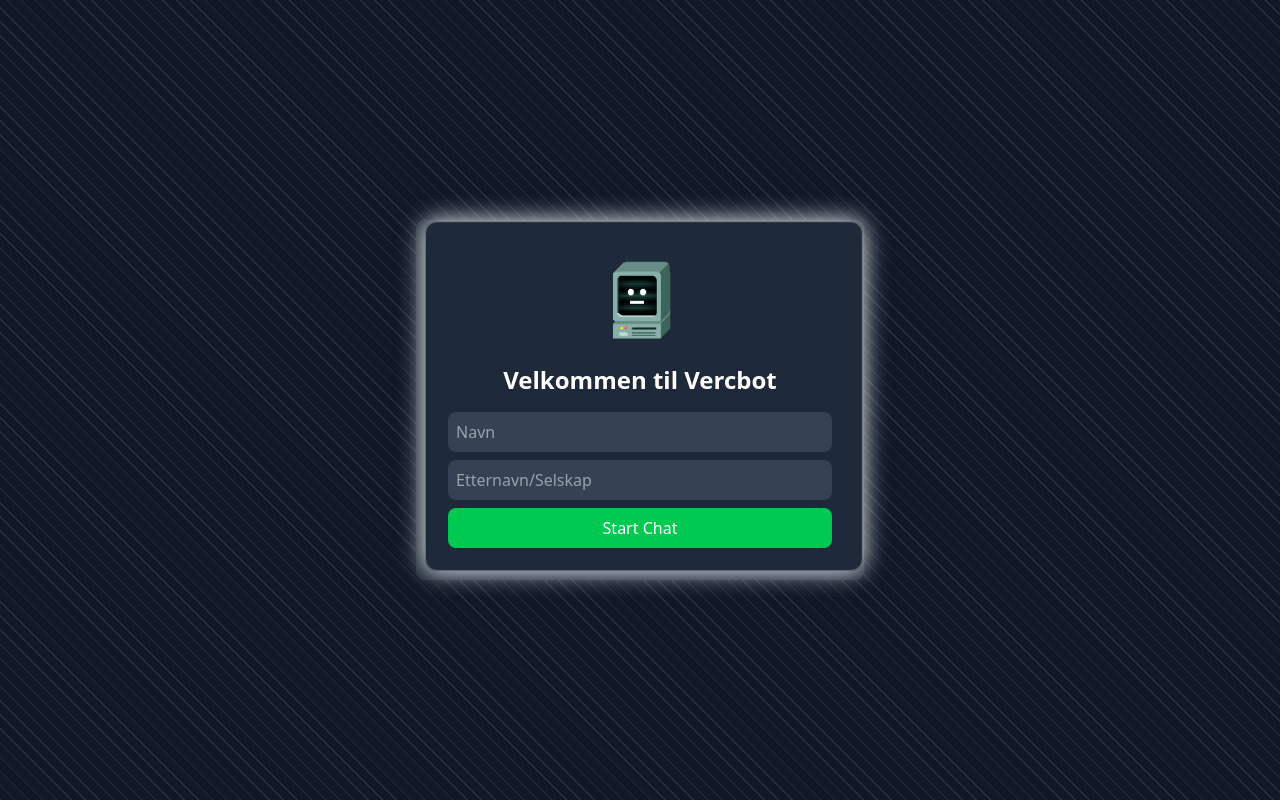
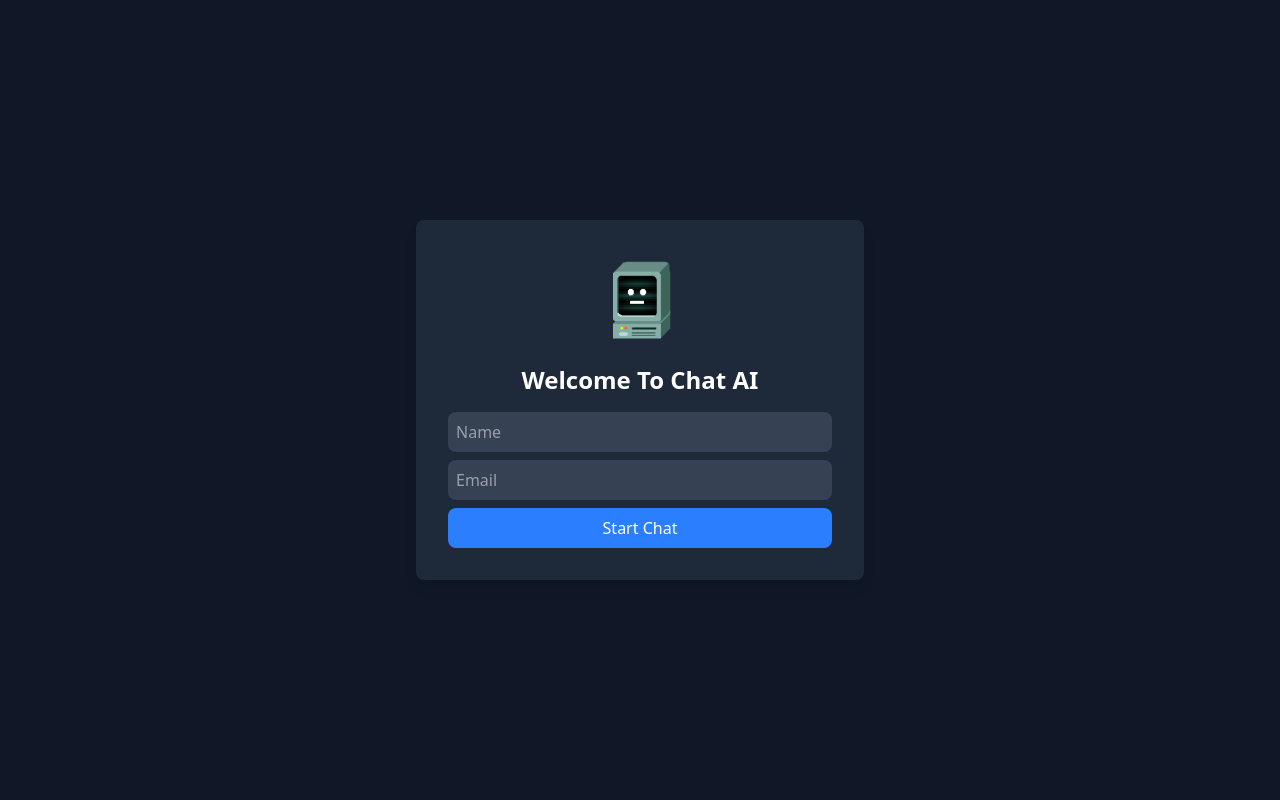
Before and after one commit to thewanish/limeprosjekt, a Vue app: page / in a window 1280 px wide. Built offline with nearby package versions, Linux system fonts and the light colour scheme.

Commit message:
Update HomeView.vue

```diff
--- a/src/views/HomeView.vue
+++ b/src/views/HomeView.vue
@@ -15,7 +15,7 @@
 
 const createUser = async () => {
   if (!name.value || !email.value) {
-    error.value = 'Trenger navn og email eller etternavn';
+    error.value = 'Name and email are required';
     return;
   }
 
@@ -38,7 +38,7 @@
 
     router.push('/chat');
   } catch (err) {
-    error.value = 'Noe gikk galt. Prøv igjen';
+    error.value = 'Something went wrong. Please try again';
   } finally {
     loading.value = false;
   }
@@ -46,105 +46,35 @@
 </script>
 
 <template>
-  <div class="h-screen flex items-center justify-center bg-gray-900 text-white relative overflow-hidden">
-    <!-- Animated lines background (Unchanged) -->
-    <div class="absolute inset-0 w-full h-full lines-bg"></div>
-
-    <!-- Container for login form with glowing snake-like effect -->
-    <div class="relative z-10 p-8 bg-gray-800 rounded-lg shadow-lg w-full max-w-md">
-      <!-- Glowing snake box around the login container -->
-      <div class="absolute inset-0 snake-box"></div>
-
+  <div class="h-screen flex items-center justify-center bg-gray-900 text-white">
+    <div class="p-8 bg-gray-800 rounded-lg shadow-lg w-full max-w-md">
       <img :src="robotImage" alt="" class="mx-auto w-24 h-24 mb-4" />
       <h1 class="text-2xl font-semibold mb-4 text-center">
-        Velkommen til Vercbot
+        Welcome To Chat AI
       </h1>
 
       <input
         type="text"
         class="w-full p-2 mb-2 bg-gray-700 text-white rounded-lg focus:outline-none"
-        placeholder="Navn"
+        placeholder="Name"
         v-model="name"
       />
       <input
         type="email"
         class="w-full p-2 mb-2 bg-gray-700 text-white rounded-lg focus:outline-none"
-        placeholder="Etternavn/Selskap"
+        placeholder="Email"
         v-model="email"
       />
 
       <button
         @click="createUser"
-        class="w-full p-2 bg-green-500 rounded-lg hover:bg-green-600 transition duration-200"
+        class="w-full p-2 bg-blue-500 rounded-lg"
         :disabled="loading"
       >
-        {{ loading ? 'Laster..' : 'Start Chat' }}
+        {{ loading ? 'Logging in...' : 'Start Chat' }}
       </button>
 
       <p v-if="error" class="text-red-400 text-center mt-2">{{ error }}</p>
     </div>
   </div>
 </template>
-
-<style scoped>
-/* Add the animated lines behind the content (Unchanged) */
-.lines-bg {
-  background: repeating-linear-gradient(45deg, rgba(255, 255, 255, 0.1) 0, rgba(255, 255, 255, 0.1) 1px, transparent 1px, transparent 10px);
-  position: absolute;
-  top: 0;
-  left: 0;
-  width: 100%;
-  height: 100%;
-  animation: moveLines 5s linear infinite;
-}
-
-@keyframes moveLines {
-  0% {
-    background-position: 0 0;
-  }
-  100% {
-    background-position: 100% 100%;
-  }
-}
-
-/* Glowing snake box around the login container */
-.snake-box {
-  position: absolute;
-  top: 5px;
-  left: 5px;
-  width: calc(100% - 10px);
-  height: calc(100% - 10px);
-  border: 1px solid rgba(255, 255, 255, 0.2); /* Subtle white border */
-  border-radius: 12px;
-  z-index: -1;
-  animation: snakeMovement 6s ease-in-out infinite; /* Snake movement animation */
-}
-
-@keyframes snakeMovement {
-  0% {
-    border-color: rgba(255, 255, 255, 0.3);
-    box-shadow: 0 0 10px rgba(255, 255, 255, 0.4), 0 0 20px rgba(255, 255, 255, 0.5);
-    transform: translate(0, 0);
-  }
-  25% {
-    border-color: rgba(255, 255, 255, 0.4);
-    box-shadow: 0 0 20px rgba(255, 255, 255, 0.5), 0 0 30px rgba(255, 255, 255, 0.7);
-    transform: translate(10px, 10px);
-  }
-  50% {
-    border-color: rgba(255, 255, 255, 0.5);
-    box-shadow: 0 0 30px rgba(255, 255, 255, 0.7), 0 0 50px rgba(255, 255, 255, 0.8);
-    transform: translate(-10px, -10px);
-  }
-  75% {
-    border-color: rgba(255, 255, 255, 0.4);
-    box-shadow: 0 0 20px rgba(255, 255, 255, 0.5), 0 0 30px rgba(255, 255, 255, 0.7);
-    transform: translate(5px, -5px);
-  }
-  100% {
-    border-color: rgba(255, 255, 255, 0.3);
-    box-shadow: 0 0 10px rgba(255, 255, 255, 0.4), 0 0 20px rgba(255, 255, 255, 0.5);
-    transform: translate(0, 0);
-  }
-}
-</style>
```
